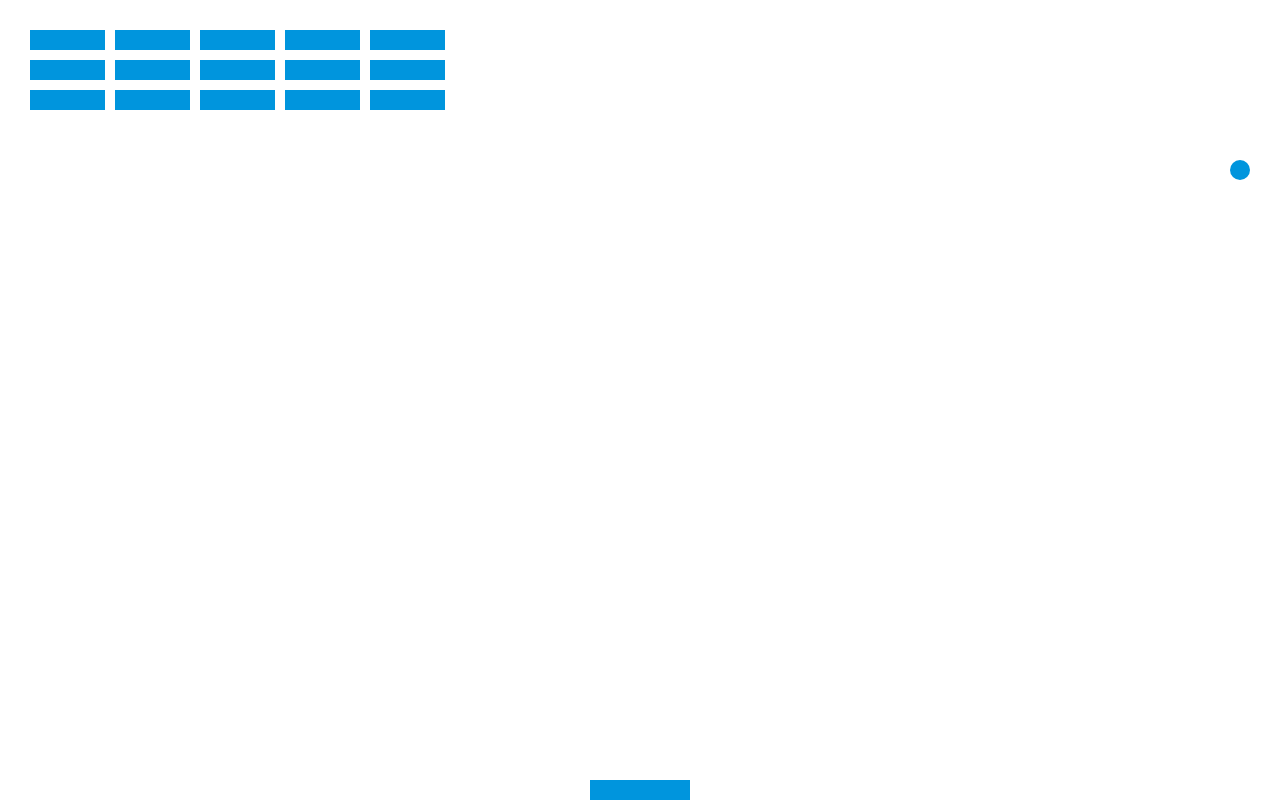
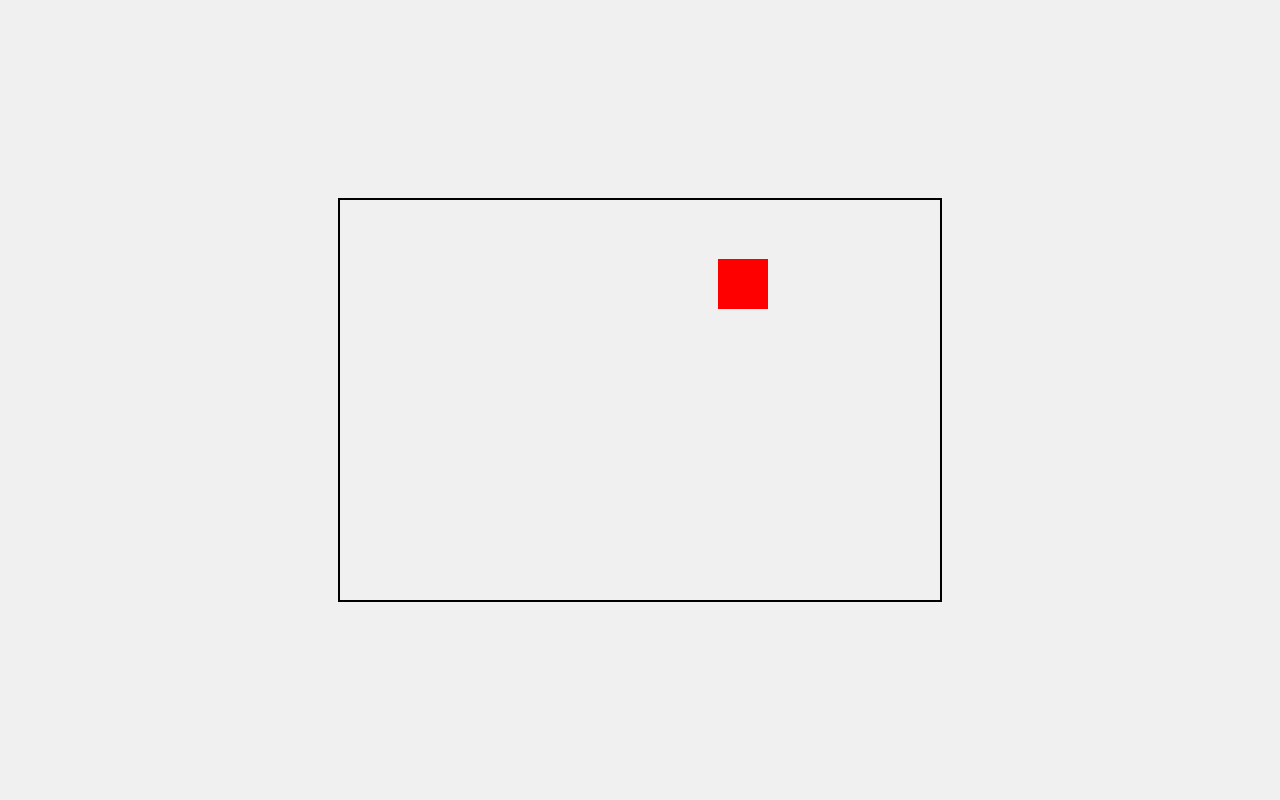
Before and after one commit to takezo82/arkanoid, a plain HTML site: page index.html in a window 1280 px wide. Drawn offline with Linux system fonts and the light colour scheme.

Commit message:
Add files via upload

```diff
--- a/index.html
+++ b/index.html
@@ -1,16 +1,15 @@
 <!DOCTYPE html>
-<html lang="es">
+<html lang="en">
 <head>
     <meta charset="UTF-8">
     <meta name="viewport" content="width=device-width, initial-scale=1.0">
-    <title>Arkanoid</title>
-    <style>
-        body { margin: 0; overflow: hidden; }
-        canvas { display: block; }
-    </style>
+    <title>Atrapa el Cuadrado</title>
+    <link rel="stylesheet" href="styles.css">
 </head>
 <body>
-    <canvas id="gameCanvas"></canvas>
+    <div id="gameContainer">
+        <div id="square"></div>
+    </div>
     <script src="script.js"></script>
 </body>
 </html>
--- a/script.js
+++ b/script.js
@@ -1,119 +1,27 @@
-const canvas = document.getElementById('gameCanvas');
-const ctx = canvas.getContext('2d');
+document.addEventListener("DOMContentLoaded", function() {
+    const square = document.getElementById("square");
+    const gameContainer = document.getElementById("gameContainer");
+    let score = 0;
 
-canvas.width = window.innerWidth;
-canvas.height = window.innerHeight;
+    function moveSquare() {
+        const maxX = gameContainer.clientWidth - square.clientWidth;
+        const maxY = gameContainer.clientHeight - square.clientHeight;
+        const randomX = Math.floor(Math.random() * maxX);
+        const randomY = Math.floor(Math.random() * maxY);
 
-let paddleWidth = 100;
-let paddleHeight = 20;
-let paddleX = (canvas.width - paddleWidth) / 2;
-
-let rightPressed = false;
-let leftPressed = false;
-
-const ballRadius = 10;
-let x = canvas.width / 2;
-let y = canvas.height - 30;
-let dx = 2;
-let dy = -2;
-
-const brickRowCount = 3;
-const brickColumnCount = 5;
-const brickWidth = 75;
-const brickHeight = 20;
-const brickPadding = 10;
-const brickOffsetTop = 30;
-const brickOffsetLeft = 30;
-
-const bricks = [];
-for(let c = 0; c < brickColumnCount; c++) {
-    bricks[c] = [];
-    for(let r = 0; r < brickRowCount; r++) {
-        bricks[c][r] = { x: 0, y: 0, status: 1 };
-    }
-}
-
-document.addEventListener('touchmove', touchMoveHandler, false);
-
-function touchMoveHandler(e) {
-    const touch = e.touches[0];
-    const relativeX = touch.clientX - canvas.offsetLeft;
-    if (relativeX > 0 && relativeX < canvas.width) {
-        paddleX = relativeX - paddleWidth / 2;
-    }
-}
-
-function drawBall() {
-    ctx.beginPath();
-    ctx.arc(x, y, ballRadius, 0, Math.PI*2);
-    ctx.fillStyle = "#0095DD";
-    ctx.fill();
-    ctx.closePath();
-}
-
-function drawPaddle() {
-    ctx.beginPath();
-    ctx.rect(paddleX, canvas.height - paddleHeight, paddleWidth, paddleHeight);
-    ctx.fillStyle = "#0095DD";
-    ctx.fill();
-    ctx.closePath();
-}
-
-function drawBricks() {
-    for(let c = 0; c < brickColumnCount; c++) {
-        for(let r = 0; r < brickRowCount; r++) {
-            if(bricks[c][r].status == 1) {
-                const brickX = (c * (brickWidth + brickPadding)) + brickOffsetLeft;
-                const brickY = (r * (brickHeight + brickPadding)) + brickOffsetTop;
-                bricks[c][r].x = brickX;
-                bricks[c][r].y = brickY;
-                ctx.beginPath();
-                ctx.rect(brickX, brickY, brickWidth, brickHeight);
-                ctx.fillStyle = "#0095DD";
-                ctx.fill();
-                ctx.closePath();
-            }
-        }
-    }
-}
-
-function collisionDetection() {
-    for(let c = 0; c < brickColumnCount; c++) {
-        for(let r = 0; r < brickRowCount; r++) {
-            const b = bricks[c][r];
-            if(b.status == 1) {
-                if(x > b.x && x < b.x + brickWidth && y > b.y && y < b.y + brickHeight) {
-                    dy = -dy;
-                    b.status = 0;
-                }
-            }
-        }
-    }
-}
-
-function draw() {
-    ctx.clearRect(0, 0, canvas.width, canvas.height);
-    drawBricks();
-    drawBall();
-    drawPaddle();
-    collisionDetection();
-
-    if(x + dx > canvas.width - ballRadius || x + dx < ballRadius) {
-        dx = -dx;
-    }
-    if(y + dy < ballRadius) {
-        dy = -dy;
-    } else if(y + dy > canvas.height - ballRadius) {
-        if(x > paddleX && x < paddleX + paddleWidth) {
-            dy = -dy;
-        } else {
-            document.location.reload();
-        }
+        square.style.left = randomX + "px";
+        square.style.top = randomY + "px";
     }
 
-    x += dx;
-    y += dy;
-    requestAnimationFrame(draw);
-}
+    function increaseScore() {
+        score++;
+        console.log("Puntuación: " + score);
+    }
 
-draw();
+    square.addEventListener("click", function() {
+        increaseScore();
+        moveSquare();
+    });
+
+    moveSquare();
+});
--- /dev/null
+++ b/styles.css
@@ -0,0 +1,25 @@
+body, html {
+    margin: 0;
+    padding: 0;
+    width: 100%;
+    height: 100%;
+    display: flex;
+    justify-content: center;
+    align-items: center;
+    background-color: #f0f0f0;
+}
+
+#gameContainer {
+    width: 600px;
+    height: 400px;
+    border: 2px solid #000;
+    position: relative;
+    overflow: hidden;
+}
+
+#square {
+    width: 50px;
+    height: 50px;
+    background-color: red;
+    position: absolute;
+}
```
